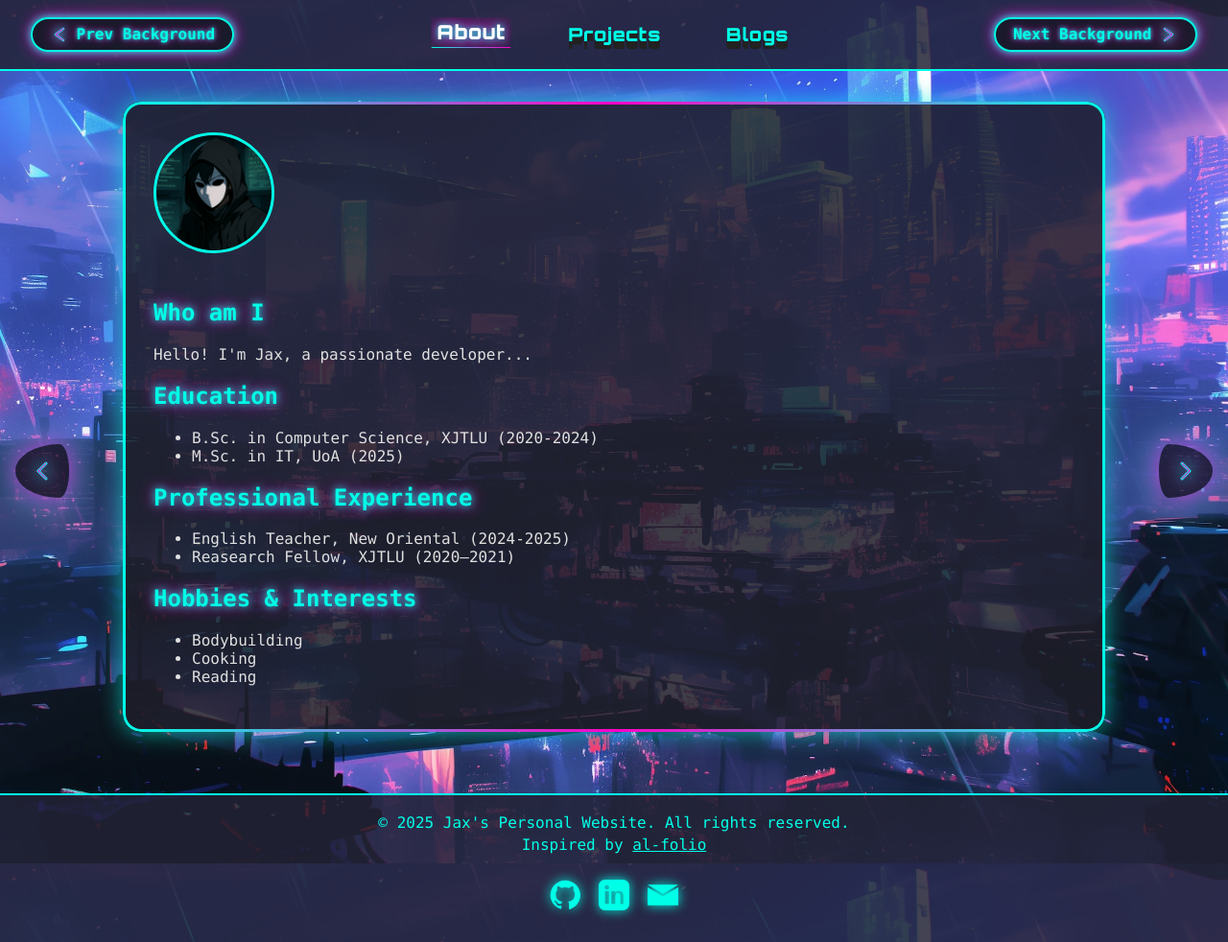
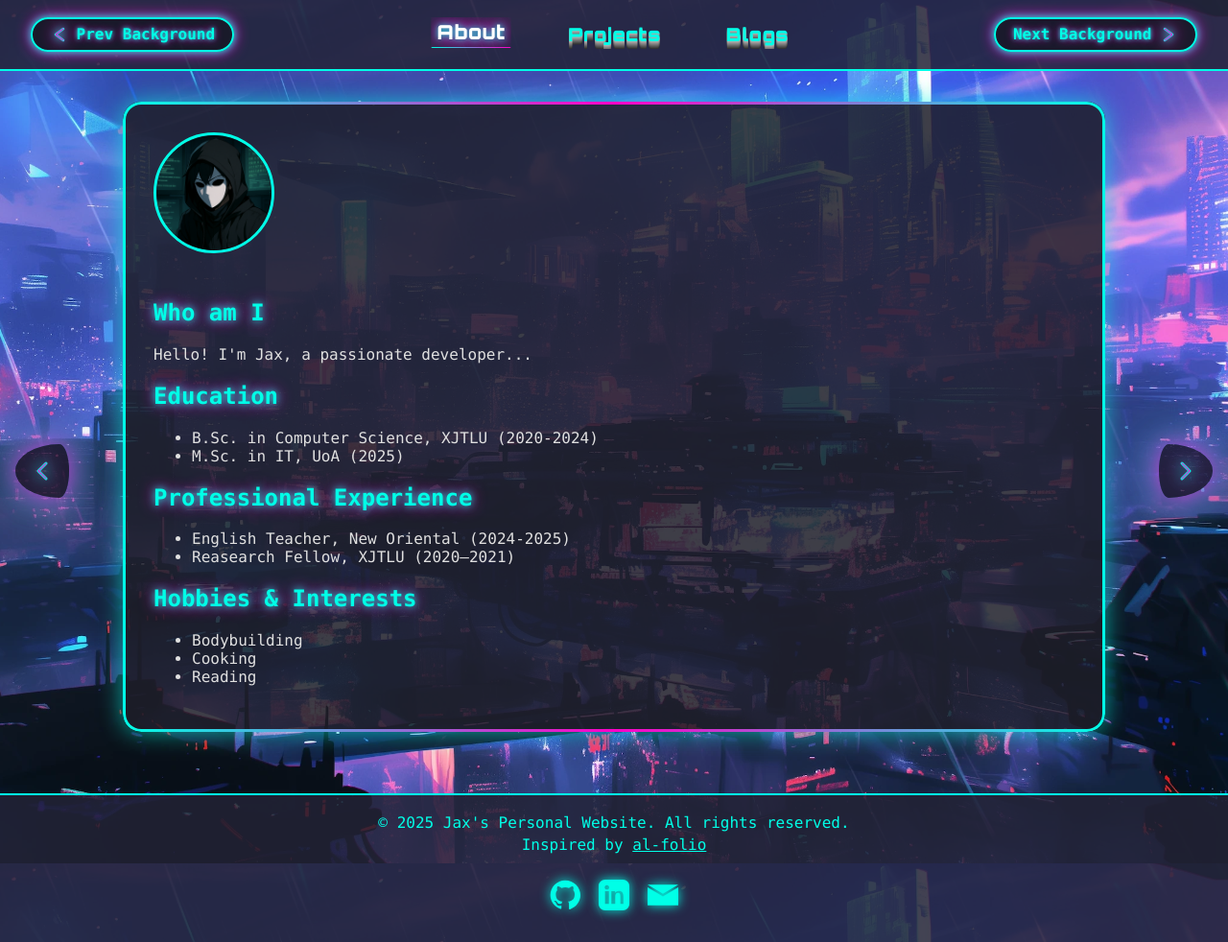
Before and after one commit to kdpkst/kdpkst.github.io, a Jekyll site: the page built from pages/index.md, in a window 1280 px wide. Shown: the whole page at 96% size. Built offline with Jekyll 4.4.1, drawn with Linux system fonts in a browser that asks for light colours.

Commit message:
optimize 3d effects for fonts

```diff
--- a/_sass/_base.scss
+++ b/_sass/_base.scss
@@ -155,27 +155,27 @@ main::before {
   background: none;
   transition: text-shadow 0.2s, color 0.2s, transform 0.2s, font-size 0.2s;
   text-shadow:
-    0 1px 0 #222,
-    0 2px 0 #222,
-    0 3px 0 #222,
-    0 4px 0 #222,
-    0 5px 0 #222,
-    0 6px 0 #222,
-    0 7px 0 #222,
-    0 8px 0 #222,
+    0 1px 0 #AAA,
+    0 2px 0 #999,
+    0 3px 0 #888,
+    0 4px 0 #777,
+    0 5px 0 #666,
+    0 6px 0 #555,
+    0 7px 0 #444,
+    0 8px 0 #333;
 }
 .nav-center a:hover, .nav-center a:focus, .nav-center a.active {
   color: $navbar-3d-color-hover;
   transform: translateY(-2px) scale(1.07);
   text-shadow:
-    0 1px 0 #222,
-    0 2px 0 #222,
-    0 3px 0 #222,
-    0 4px 0 #222,
-    0 5px 0 #222,
-    0 6px 0 #222,
-    0 7px 0 #222,
-    0 8px 0 #222,
+    0 1px 0 #AAA,
+    0 2px 0 #999,
+    0 3px 0 #888,
+    0 4px 0 #777,
+    0 5px 0 #666,
+    0 6px 0 #555,
+    0 7px 0 #444,
+    0 8px 0 #333;
 }
 /* Background Nav Buttons */
 .bg-nav-btn {
```
Also changed, not shown: 1 other file.
